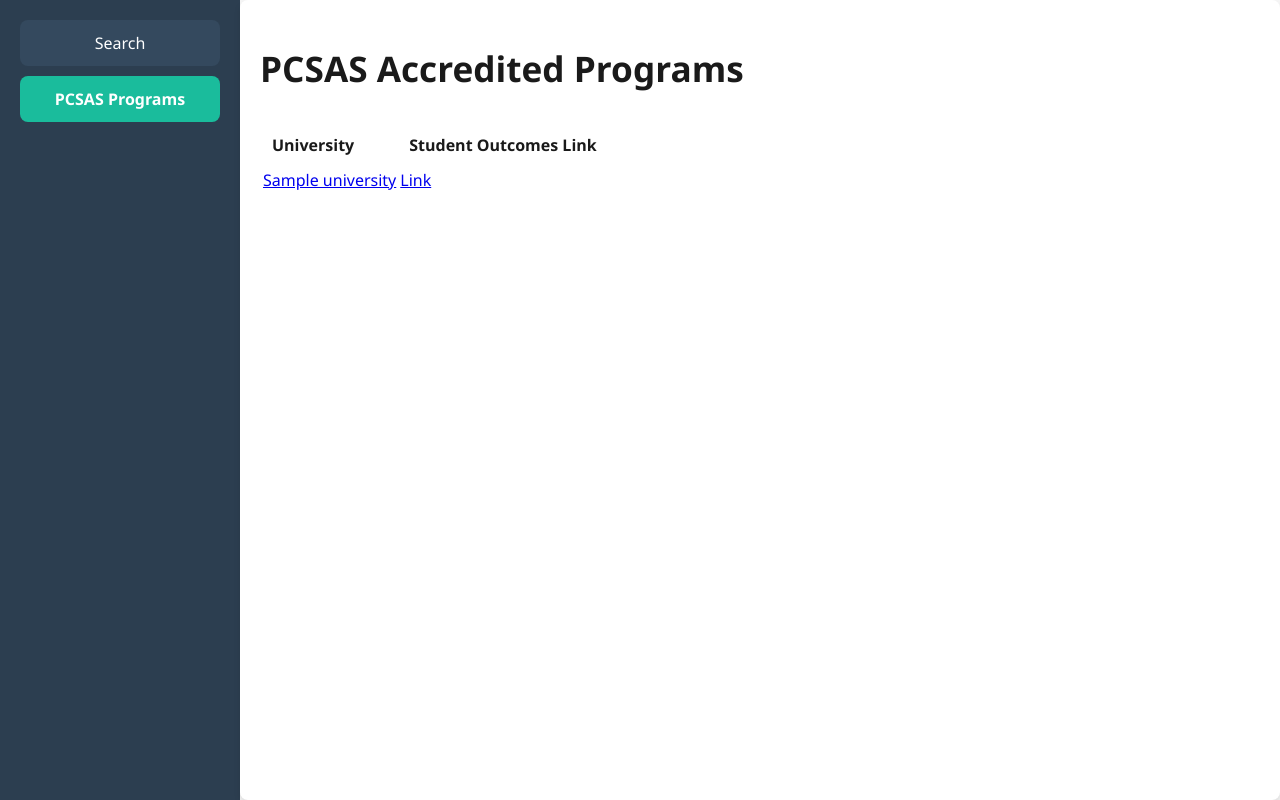
After one commit to arceus3115/re-search, a FastAPI app: template app/templates/pcsas_results.html in a window 1280 px wide. The commit adds this page. Run offline with FastAPI, Linux system fonts and the light colour scheme; the template is opened without the code that fills it: most values are stand-ins (such as "Sample title", 1, 10 or a date in 2020).

Commit message:
feat/added pcsas accredited program information and links to clin psych programs

```diff
--- a/app/requirements.txt
+++ b/app/requirements.txt
@@ -2,3 +2,6 @@ fastapi
 uvicorn[standard]
 requests
 jinja2
+beautifulsoup4
+pandas
+lxml
--- a/app/static/style.css
+++ b/app/static/style.css
@@ -2,27 +2,64 @@ html, body {
     height: 100%;
     margin: 0;
     font-family: 'Segoe UI', Tahoma, Geneva, Verdana, sans-serif;
-    background-color: #F5F5F5; /* Off-white background */
-    color: #222222; /* Dark gray text */
+    background-color: #F5F5F5;
+    color: #222222;
 }
 
 .container {
     display: flex;
-    flex-direction: column;
     min-height: 100vh;
     width: 100%;
-    max-width: 1600px;
-    margin: 0 auto;
+}
+
+.nav {
+    width: 200px;
+    background-color: #2c3e50;
     padding: 20px;
-    background-color: #FFFFFF; /* White container background */
+    display: flex;
+    flex-direction: column;
+    gap: 10px; /* Space between buttons */
+}
+
+.nav a {
+    display: block;
+    color: white;
+    text-decoration: none; /* Remove underline */
+    padding: 12px 15px;
+    border-radius: 8px;
+    background-color: #34495e;
+    text-align: center;
+    transition: background-color 0.3s ease, transform 0.2s ease;
+}
+
+.nav a:hover {
+    background-color: #4a627a;
+    transform: translateY(-2px);
+}
+
+.nav a.active {
+    background-color: #1abc9c;
+    font-weight: bold;
+}
+
+.main-content {
+    flex-grow: 1;
+    padding: 20px;
+    background-color: #FFFFFF;
     box-shadow: 0 4px 6px rgba(0, 0, 0, 0.1);
     border-radius: 8px;
     box-sizing: border-box;
 }
 
+th {
+    text-align: left;
+    padding: 10px;
+    color: #1A1A1A;
+}
+
 h1 {
-    text-align: left; /* Changed from center to left */
-    color: #1A1A1A; /* Black heading */
+    text-align: left;
+    color: #1A1A1A;
     margin-bottom: 30px;
     font-size: 2.2em;
     font-weight: 600;
@@ -47,13 +84,13 @@ input[type="text"] {
 }
 
 input[type="text"]:focus {
-    border-color: #1A1A1A; /* Black border on focus */
-    box-shadow: 0 0 0 3px rgba(26, 26, 26, 0.25); /* Dark highlight */
+    border-color: #1A1A1A;
+    box-shadow: 0 0 0 3px rgba(26, 26, 26, 0.25);
 }
 
 button {
     padding: 12px 25px;
-    background-color: #1A1A1A; /* Black button */
+    background-color: #1A1A1A;
     color: white;
     border: none;
     border-radius: 5px;
@@ -66,11 +103,11 @@ button {
 }
 
 button:hover {
-    background-color: #333333; /* Slightly lighter black on hover */
+    background-color: #333333;
 }
 
 h2 {
-    color: #1A1A1A; /* Black heading */
+    color: #1A1A1A;
     margin-top: 25px;
     margin-bottom: 15px;
     font-size: 1.8em;
@@ -97,7 +134,7 @@ h2 {
 }
 
 .topics label:hover {
-    background-color: #EEEEEE; /* Light gray highlight on hover */
+    background-color: #EEEEEE;
 }
 
 .topics input[type="checkbox"] {
@@ -122,7 +159,7 @@ h2 {
     font-size: 1.3em;
     margin-top: 0;
     margin-bottom: 8px;
-    color: #1A1A1A; /* Black heading */
+    color: #1A1A1A;
     white-space: nowrap;
     overflow: hidden;
     text-overflow: ellipsis;
@@ -137,20 +174,20 @@ h2 {
 }
 
 .work p strong {
-    color: #444444; /* Darker gray for strong text */
+    color: #444444;
 }
 
 .back-link {
     display: inline-block;
     margin-bottom: 20px;
-    color: #1A1A1A; /* Black link */
+    color: #1A1A1A;
     text-decoration: none;
     font-weight: 500;
     transition: color 0.3s ease;
 }
 
 .back-link:hover {
-    color: #333333; /* Slightly lighter black on hover */
+    color: #333333;
 }
 
 .no-results {
--- /dev/null
+++ b/app/templates/pcsas_results.html
@@ -0,0 +1,36 @@
+<!DOCTYPE html>
+<html lang="en">
+<head>
+    <meta charset="UTF-8">
+    <meta name="viewport" content="width=device-width, initial-scale=1.0">
+    <title>PCSAS Accredited Programs</title>
+    <link rel="stylesheet" href="/static/style.css">
+</head>
+<body>
+    <div class="container">
+        <nav class="nav">
+            <a href="/">Search</a>
+            <a href="/pcsas" class="active">PCSAS Programs</a>
+        </nav>
+        <div class="main-content">
+            <h1>PCSAS Accredited Programs</h1>
+            <table>
+                <thead>
+                    <tr>
+                        <th>University</th>
+                        <th>Student Outcomes Link</th>
+                    </tr>
+                </thead>
+                <tbody>
+                    {% for program in programs %}
+                    <tr>
+                        <td><a href="{{ program['Program Link'] }}" target="_blank">{{ program.University }}</a></td>
+                        <td><a href="{{ program['Student Outcomes Link'] }}" target="_blank">Link</a></td>
+                    </tr>
+                    {% endfor %}
+                </tbody>
+            </table>
+        </div>
+    </div>
+</body>
+</html>
--- a/app/web_app.py
+++ b/app/web_app.py
@@ -1,3 +1,4 @@
+
 from fastapi import FastAPI, Request, Form
 from fastapi.responses import HTMLResponse
 from fastapi.templating import Jinja2Templates
@@ -5,6 +6,7 @@ from fastapi.staticfiles import StaticFiles
 import requests
 from typing import Optional
 from helpers import display_field_ids, build_works_filter
+from pcsas_scraper import scrape_pcsas
 
 app = FastAPI()
 
@@ -48,3 +50,8 @@ async def search(request: Request, search_term: str = Form(...), from_year: Opti
         print(f"Error fetching data: {e}")
 
     return templates.TemplateResponse("results.html", {"request": request, "works": works})
+
+@app.get("/pcsas", response_class=HTMLResponse)
+async def pcsas_data(request: Request):
+    data = scrape_pcsas()
+    return templates.TemplateResponse("pcsas_results.html", {"request": request, "programs": data.to_dict(orient="records")})
```
Also changed, not shown: app/pcsas_scraper.py (added, +42 -0 lines), app/templates/index.html (+7 -0 lines).
